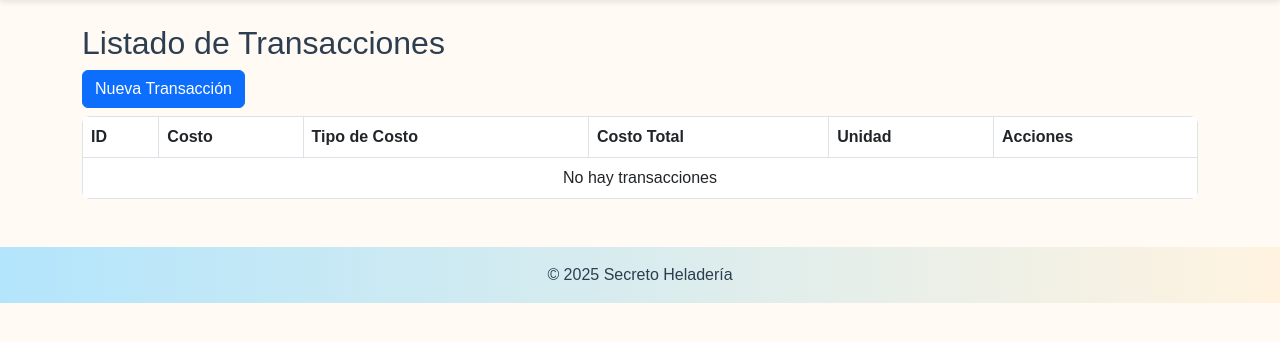
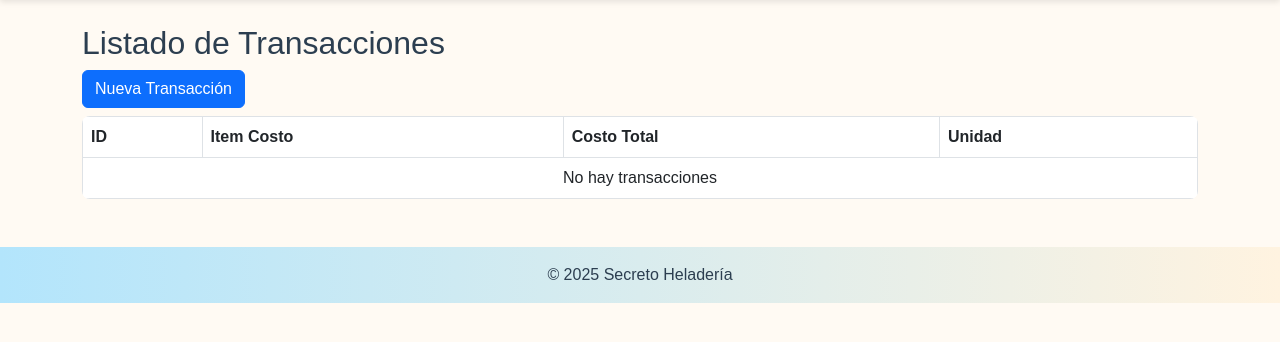
Before and after one commit to carlotee/secreto_heladeria, a Django app: template centro_costos/templates/centro_costos/transaccion.html in a window 1280 px wide. Shown: the part 80-422 px from the top of the page. Run offline with Django 5.2, Linux system fonts and the light colour scheme; the template is opened without the code that fills it, so the values that code supplies are empty; some libraries are stand-ins or nearby versions.

Commit message:
Montofre

```diff
--- a/centro_costos/forms.py
+++ b/centro_costos/forms.py
@@ -92,6 +92,9 @@ class TransaccionCompraForm(forms.ModelForm):
     class Meta:
         model = TransaccionCompra
         fields = ['nombre', 'costo', 'costo_total', 'unidad']
+        labels = {
+            'costo': 'Item Costo',
+        }
         widgets = {
             'nombre': forms.TextInput(attrs={'class': 'form-control'}),
             'costo': forms.Select(attrs={'class': 'form-select'}),
--- a/centro_costos/templates/centro_costos/transaccion.html
+++ b/centro_costos/templates/centro_costos/transaccion.html
@@ -8,11 +8,9 @@
     <thead>
         <tr>
             <th>ID</th>
-            <th>Costo</th>
-            <th>Tipo de Costo</th>
+            <th>Item Costo</th>
             <th>Costo Total</th>
             <th>Unidad</th>
-            <th>Acciones</th>
         </tr>
     </thead>
     <tbody>
```
